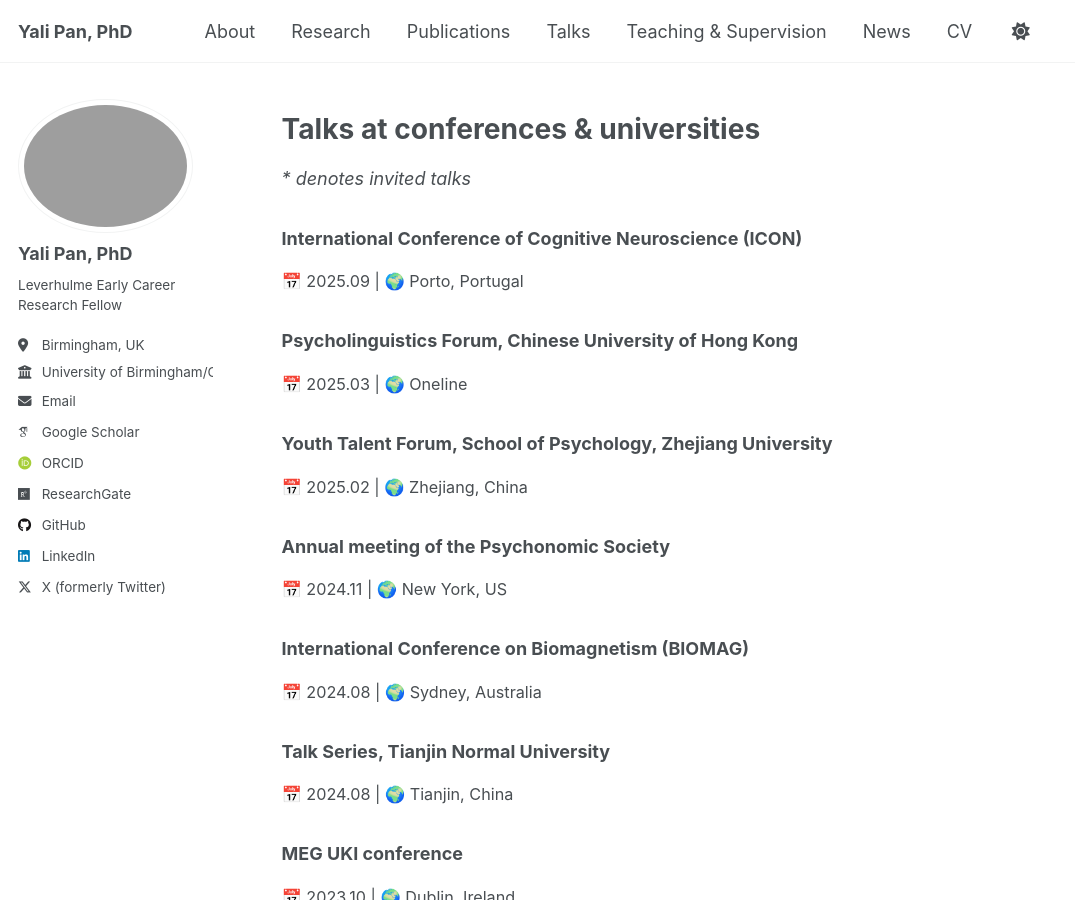
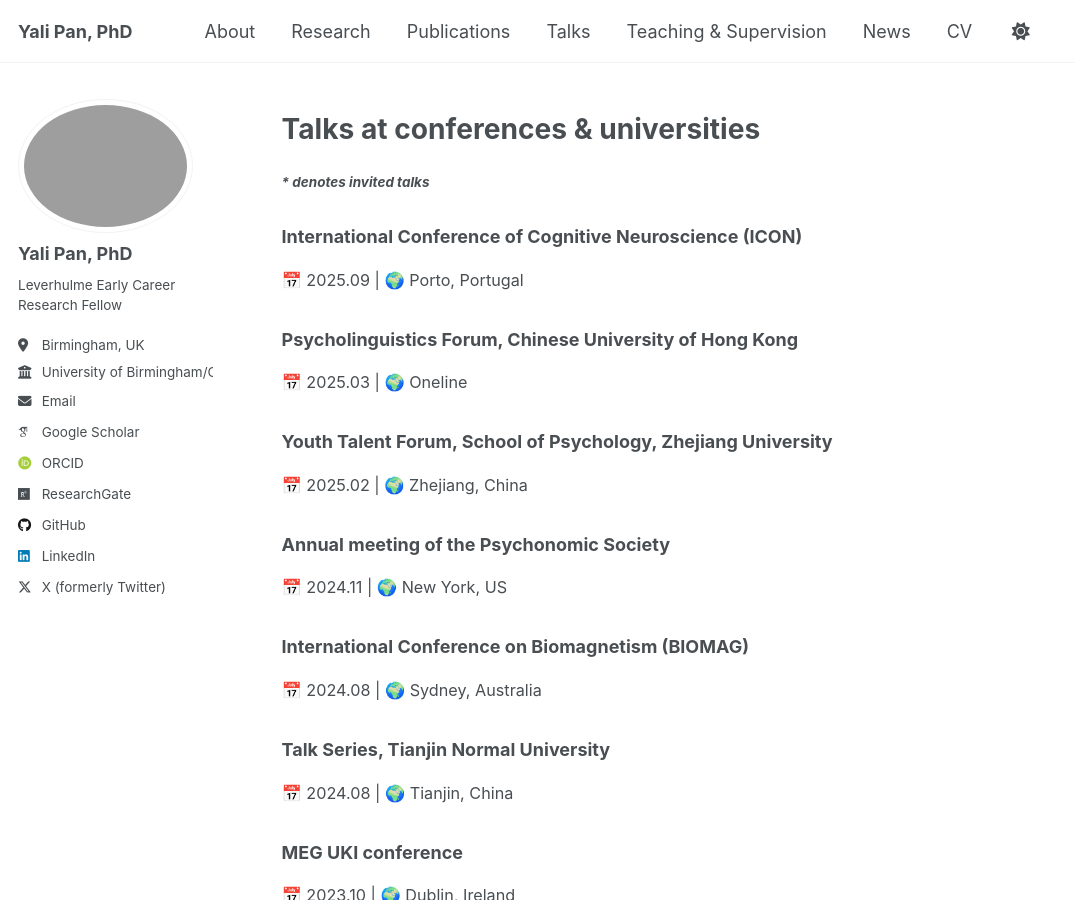
Before and after one commit to yalipan666/yalipan666.github.io, a Jekyll site: the page built from _pages/talks.md, in a window 1280 px wide and 900 px high. Shown: the whole window, without its empty margins (0-1075 px from the left). Built offline with Jekyll 4.4.1, drawn with Linux system fonts in a browser that asks for light colours; some web fonts are replaced; a script that is not in the unit is left out.

Commit message:
Update talks.md

```diff
--- a/_pages/talks.md
+++ b/_pages/talks.md
@@ -8,13 +8,13 @@ author_profile: true
 {% include base_path %}
 
 # Talks at conferences & universities
-_* denotes invited talks_
+##### _* denotes invited talks_
 ### International Conference of Cognitive Neuroscience (ICON)
-<span style="font-size:0.9em;line-height:0.5;">📅 2025.09  |  🌍 Porto, Portugal</span>
+<span style="font-size:0.9em;">📅 2025.09  |  🌍 Porto, Portugal</span>
 ### Psycholinguistics Forum, Chinese University of Hong Kong
-<span style="font-size:0.9em;line-height:0.5;">📅 2025.03  |  🌍 Oneline</span>
+<span style="font-size:0.9em;">📅 2025.03  |  🌍 Oneline</span>
 ### Youth Talent Forum, School of Psychology, Zhejiang University
-<span style="font-size:0.9em;line-height:0.5;">📅 2025.02  |  🌍 Zhejiang, China</span>
+<span style="font-size:0.9em;">📅 2025.02  |  🌍 Zhejiang, China</span>
 ### Annual meeting of the Psychonomic Society
 <span style="font-size:0.9em;">📅 2024.11  |  🌍 New York, US</span>
 ### International Conference on Biomagnetism (BIOMAG)
@@ -45,8 +45,6 @@ _* denotes invited talks_
 <span style="font-size:0.9em;">📅 2021.03  |  🌍 Online</span>
 <br>
 <br>
-<br>
-
 # Chaired Symposium
 ### "Attention in Reading" workshop, sponsored by the Royal Society
 <span style="font-size:0.9em;">📅 2025.01  |  🌍 Birmingham, UK</span>
@@ -58,8 +56,6 @@ _* denotes invited talks_
 <span style="font-size:0.9em;">📅 2022.04  |  🌍 San Francisco, US</span>
 <br>
 <br>
-<br>
-
 # Public Engagement
 ### Brain Awareness Week 2023, Explaining the brain to the public
 <span style="font-size:0.9em;">📅 2023.05  |  🌍 Birmingham, UK</span>
```
